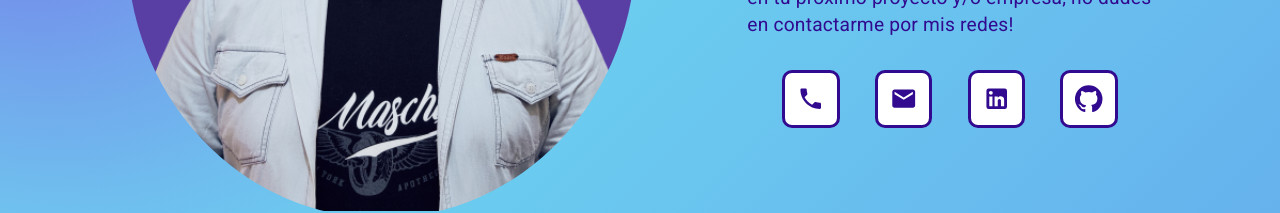
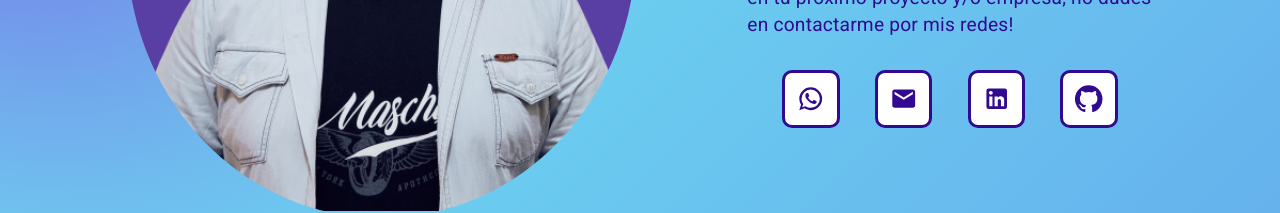
Before and after one commit to aleoliva2409/portfolio-react, a React (Create React App) app: page / in a window 1280 px wide. Shown: the part 435-648 px from the top of the page. Built offline with nearby package versions, Linux system fonts and the light colour scheme.

Commit message:
portfolio finished

```diff
--- a/src/components/Extra/Icons.tsx
+++ b/src/components/Extra/Icons.tsx
@@ -2,50 +2,35 @@ import { Fragment } from "react";
 import { Box, IconButton } from "@material-ui/core";
 import {
   Phone as PhoneIcon,
+  WhatsApp as WhatsAppIcon,
   Mail as MailIcon,
   LinkedIn as LinkedInIcon,
   GitHub as GitHubIcon,
 } from "@material-ui/icons";
-import useStyles from './IconsStyles'
+import useStyles from "./IconsStyles";
 
 const Icons = (): JSX.Element => {
   const classes = useStyles();
 
   return (
     <Fragment>
-      <Box
-        border={1}
-        borderRadius={10}
-        className={classes.icons}
-      >
-        <IconButton aria-label="phone" color="primary">
-          <PhoneIcon />
+      <Box border={1} borderRadius={10} className={classes.icons}>
+        <IconButton aria-label="whatsapp" color="primary" href="https://wa.link/k02hqz" target="_blank">
+          <WhatsAppIcon />
         </IconButton>
       </Box>
-      <Box
-        border={1}
-        borderRadius={10}
-        className={classes.icons}
-      >
-        <IconButton aria-label="mail" color="primary">
+      <Box border={1} borderRadius={10} className={classes.icons}>
+        <IconButton aria-label="mail" color="primary" href="mailto:alejandro.oliva2409@gmail.com" target="_blank">
           <MailIcon />
         </IconButton>
       </Box>
-      <Box
-        border={1}
-        borderRadius={10}
-        className={classes.icons}
-      >
-        <IconButton aria-label="linkedIn" color="primary">
+      <Box border={1} borderRadius={10} className={classes.icons}>
+        <IconButton aria-label="linkedIn" color="primary" href="https://www.linkedin.com/in/aleoliva-dev/" target="_blank">
           <LinkedInIcon />
         </IconButton>
       </Box>
-      <Box
-        border={1}
-        borderRadius={10}
-        className={classes.icons}
-      >
-        <IconButton aria-label="github" color="primary">
+      <Box border={1} borderRadius={10} className={classes.icons}>
+        <IconButton aria-label="github" color="primary" href="https://github.com/aleoliva2409" target="_blank">
           <GitHubIcon />
         </IconButton>
       </Box>
--- a/src/components/Navbar/Navbar.tsx
+++ b/src/components/Navbar/Navbar.tsx
@@ -46,6 +46,7 @@ const Navbar = (): JSX.Element => {
               variant="contained"
               color="primary"
               className={classes.button}
+              href="https://drive.google.com/uc?export=download&id=1VpIXuzINjFhOQ1TpsI6nuzxniHOGu5sj"
               endIcon={<GetAppIcon />}
             >
               CURRÍCULUM
```
